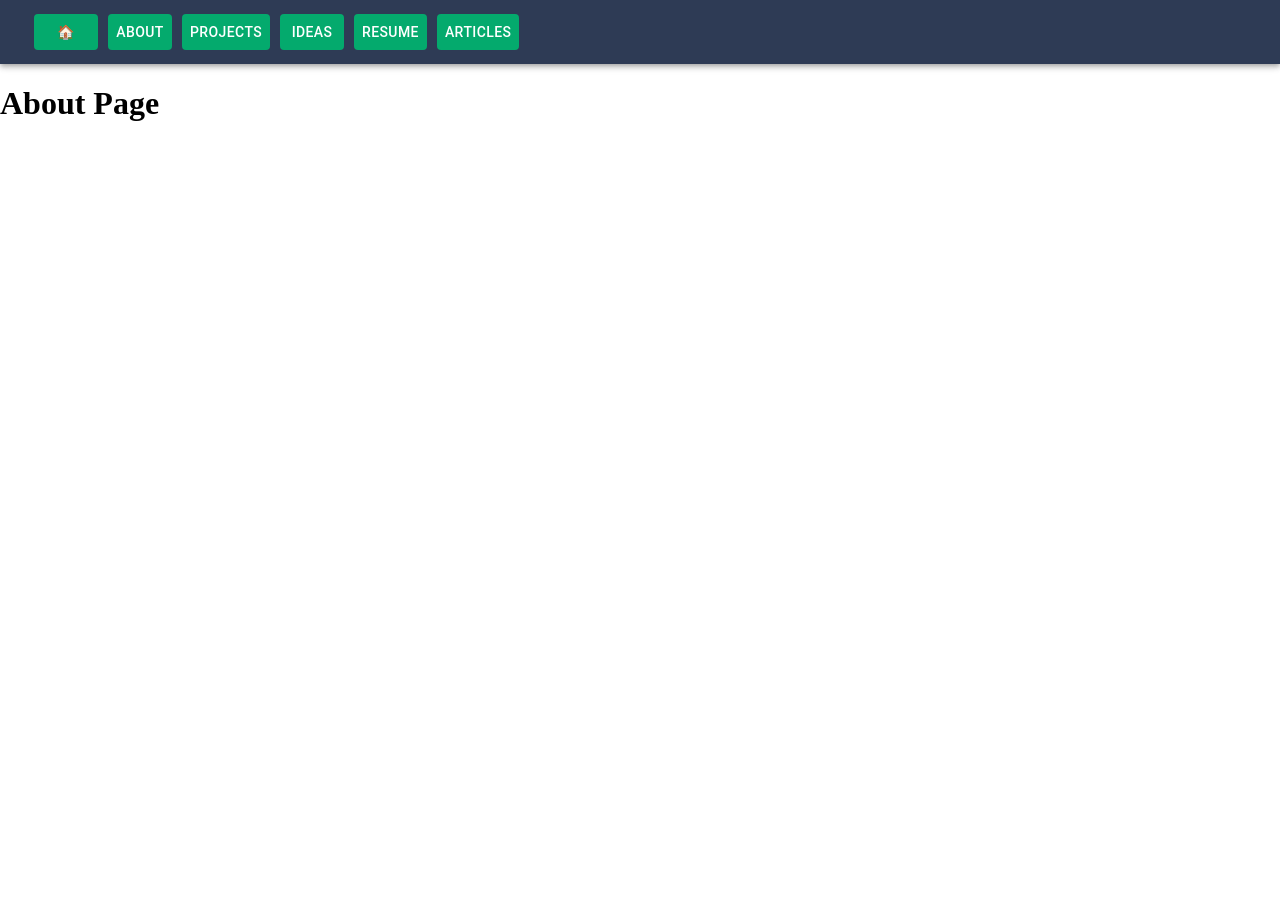
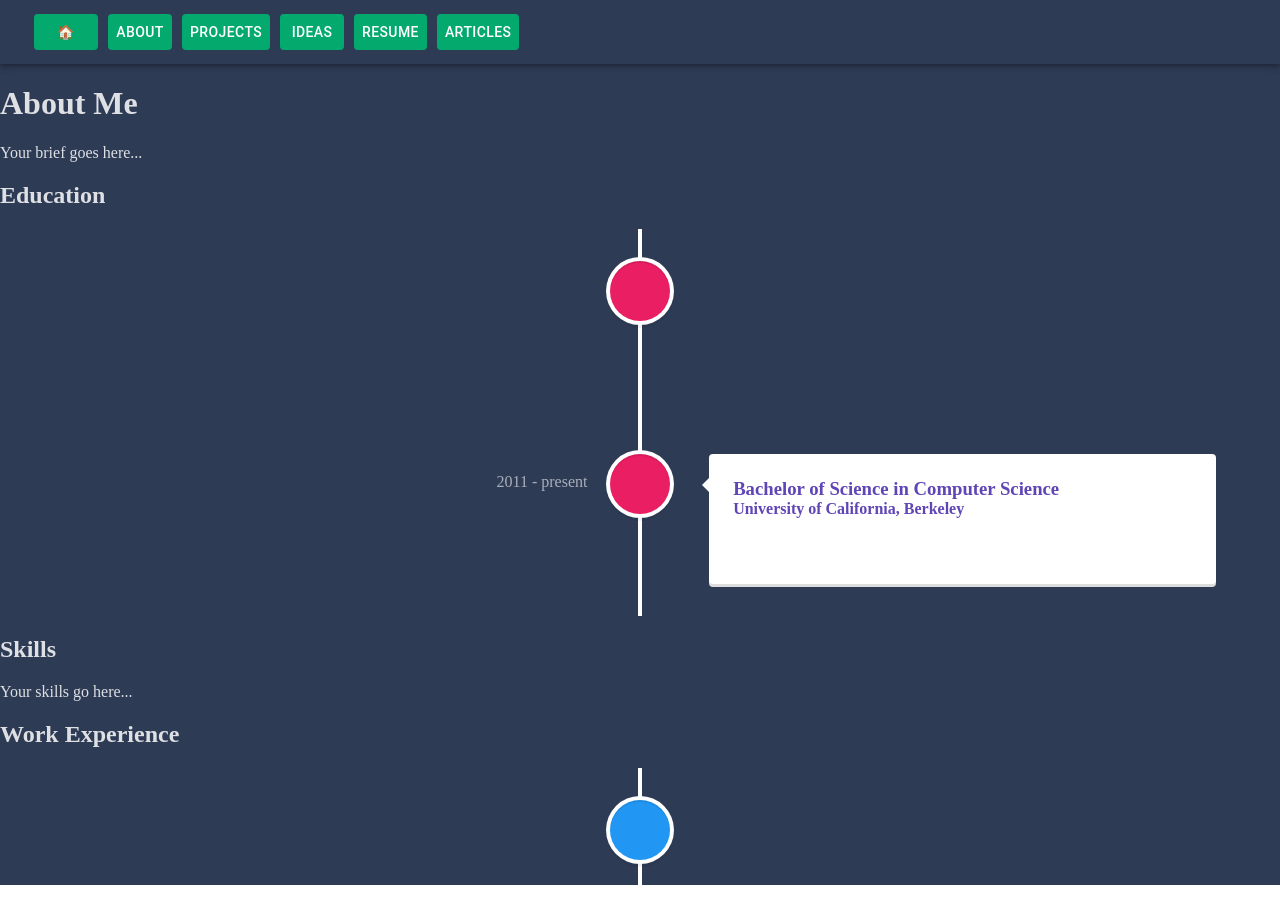
Before and after one commit to ShauryaDahiya1998/beginblog-github.io, a React (Create React App) app: page /about in a window 1280 px wide. Shown: the top 924 px of the page. Before the commit the page ends 800 px from the top, so only its background shows below. Built offline with nearby package versions, Linux system fonts and the light colour scheme.

Commit message:
about my styling added

```diff
--- a/package.json
+++ b/package.json
@@ -17,11 +17,14 @@
     "html-react-parser": "^3.0.16",
     "react": "^18.2.0",
     "react-blink": "^1.0.3",
+    "react-bootstrap": "^2.8.0",
     "react-card-flip": "^1.2.0",
     "react-dom": "^18.2.0",
     "react-router-dom": "^6.11.1",
     "react-scripts": "^5.0.1",
     "react-typing-effect": "^2.0.5",
+    "react-vertical-timeline-component": "^3.6.0",
+    "styled-components": "^6.0.5",
     "typewriter-effect": "^2.19.0",
     "web-vitals": "^2.1.4"
   },
--- /dev/null
+++ b/src/about.css
@@ -0,0 +1,16 @@
+.container {
+    height:100vh;
+    background-color: #2E3B55;
+}
+
+.outerContainer{
+    margin-top: 0 !important;
+}
+
+.textColor{
+    color: #ffffffd7;
+}
+
+.textColor2{
+    color:#5f45b6;
+}
--- a/src/pages/About.js
+++ b/src/pages/About.js
@@ -1,10 +1,77 @@
 import Header from "../components/Header.js";
+import { Container, Row, Col } from 'react-bootstrap';
+import { VerticalTimeline, VerticalTimelineElement }  from 'react-vertical-timeline-component';
+import 'react-vertical-timeline-component/style.min.css';
+import '../about.css'
+
 const About = () => {
     return (
-        <div>
+        <div className="container">
             <Header />
-            <h1>About Page</h1>
-        </div>
+            <Container className="outerContainer textColor">
+                <Row>
+                    <Col md={12}>
+                    <h1>About Me</h1>
+                    <p>Your brief goes here...</p>
+                    </Col>
+                </Row>
+
+                <Row className="mt-5">
+                    <Col md={12}>
+                    <h2>Education</h2>
+                    <VerticalTimeline>
+                        <VerticalTimelineElement
+                        className="vertical-timeline-element--education"
+                        date="2011 - present"
+                        iconStyle={{ background: 'rgb(233, 30, 99)', color: '#5f45b6' }}
+                        // icon={<WorkIcon />}
+                        >
+                            <h3 className="vertical-timeline-element-title textColor2">Bachelor of Science in Computer Science</h3>
+                            <h4 className="vertical-timeline-element-subtitle textColor2">University of California, Berkeley</h4>
+                            <p>Description</p>
+                        </VerticalTimelineElement>
+                        <VerticalTimelineElement
+                        className="vertical-timeline-element--education"
+                        date="2011 - present"
+                        iconStyle={{ background: 'rgb(233, 30, 99)', color: '#5f45b6' }}
+                        // icon={<WorkIcon />}
+                        >
+                            <h3 className="vertical-timeline-element-title textColor2">Bachelor of Science in Computer Science</h3>
+                            <h4 className="vertical-timeline-element-subtitle textColor2">University of California, Berkeley</h4>
+                            <p>Description</p>
+                        </VerticalTimelineElement>
+                        {/* Add more VerticalTimelineElement for your other educational background */}
+                    </VerticalTimeline>
+                    </Col>
+                </Row>
+
+                <Row className="mt-5">
+                    <Col md={12}>
+                    <h2>Skills</h2>
+                    <p>Your skills go here...</p>
+                    </Col>
+                </Row>
+
+                <Row className="mt-5">
+                    <Col md={12}>
+                    <h2>Work Experience</h2>
+                    <VerticalTimeline>
+                        <VerticalTimelineElement
+                        className="vertical-timeline-element--work"
+                        date="2011 - present"
+                        iconStyle={{ background: 'rgb(33, 150, 243)', color: '#fff' }}
+                        // icon={<SchoolIcon />}
+                        >
+                        <h3 className="vertical-timeline-element-title">Software Engineer</h3>
+                        <h4 className="vertical-timeline-element-subtitle">San Francisco, CA</h4>
+                        <p>Description</p>
+                        </VerticalTimelineElement>
+                        {/* Add more VerticalTimelineElement for your other work experiences */}
+                    </VerticalTimeline>
+                    </Col>
+                </Row>
+            </Container>
+    </div>
     )
 }
 
```
Also changed, not shown: 1 other file (tests, documents, lock files or other folders).
